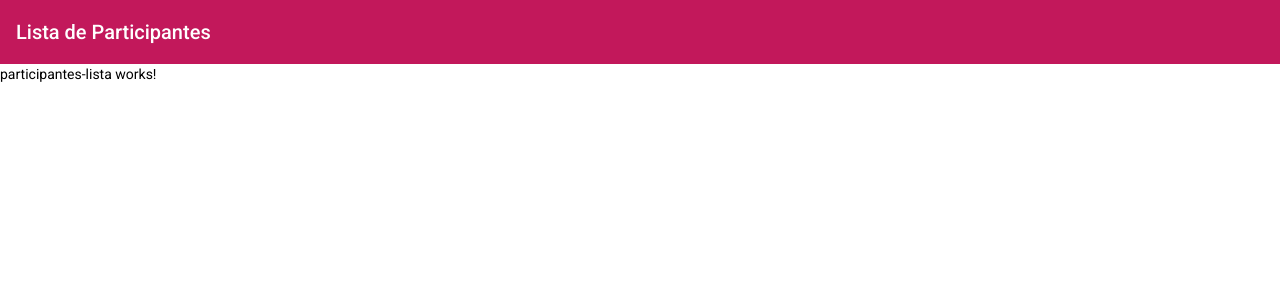
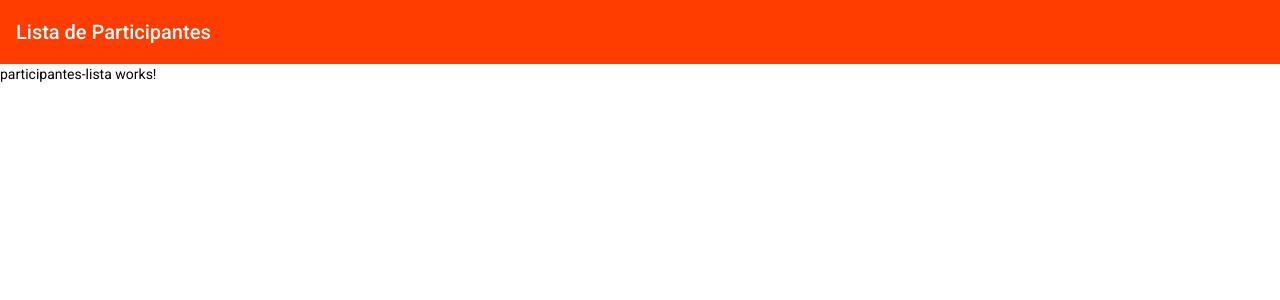
Before and after one commit to mbrandao10/participantes_spa, an Angular app in the folder participantes-front/: page /participantes-lista in a window 1280 px wide. Shown: the top 300 px of the page. Built offline with nearby package versions, Linux system fonts and the light colour scheme.

Commit message:
feat: customizando tema da aplicacao

```diff
--- a/participantes-front/src/styles.scss
+++ b/participantes-front/src/styles.scss
@@ -1,4 +1,14 @@
 /* You can add global styles to this file, and also import other style files */
+@import '@angular/material/theming';
+@include mat-core();
+
+$custom-app-primary: mat-palette($mat-deep-orange, A400);
+$custom-app-secondary: mat-palette($mat-brown);
+$custom-app-warn: mat-palette($mat-red);
+
+$custom-theme: mat-light-theme( $custom-app-primary,$custom-app-secondary,$custom-app-warn );
+
+@include angular-material-theme($custom-theme);
 
 html, body { height: 100%; }
 body { margin: 0; font-family: Roboto, "Helvetica Neue", sans-serif; }
```
